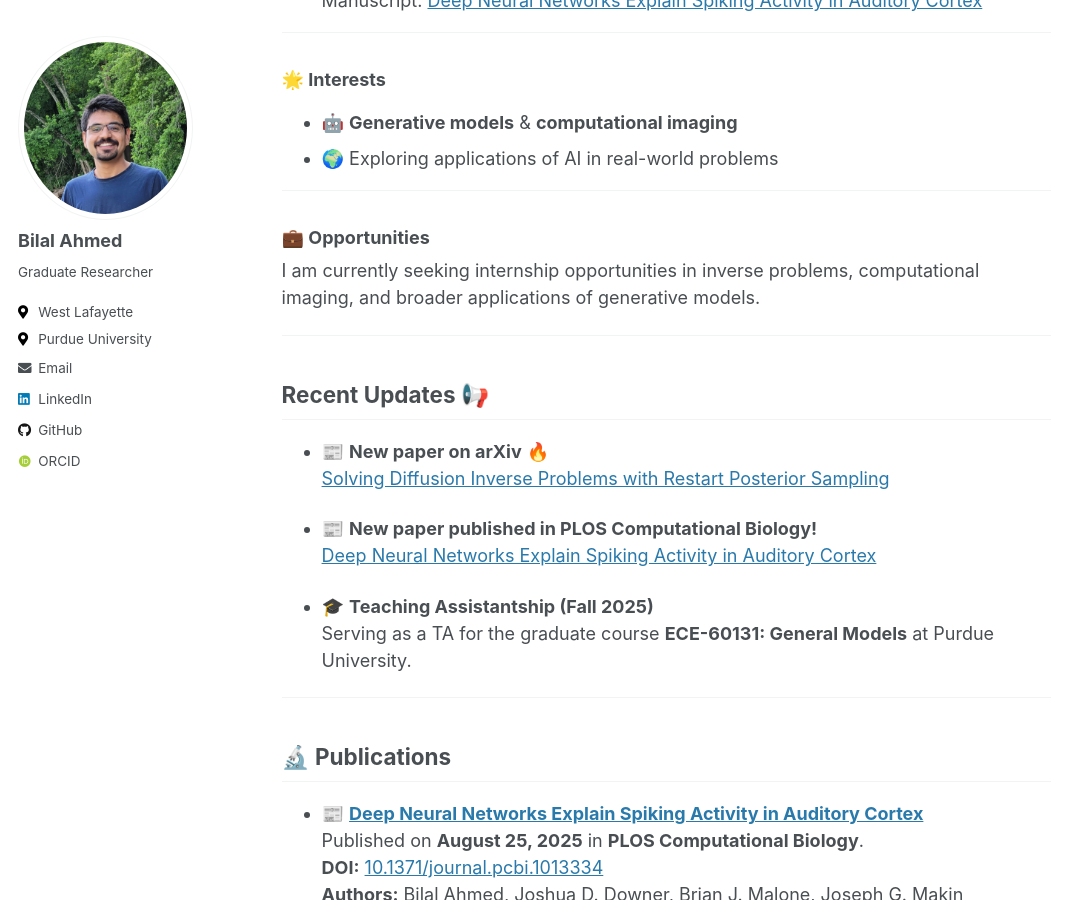
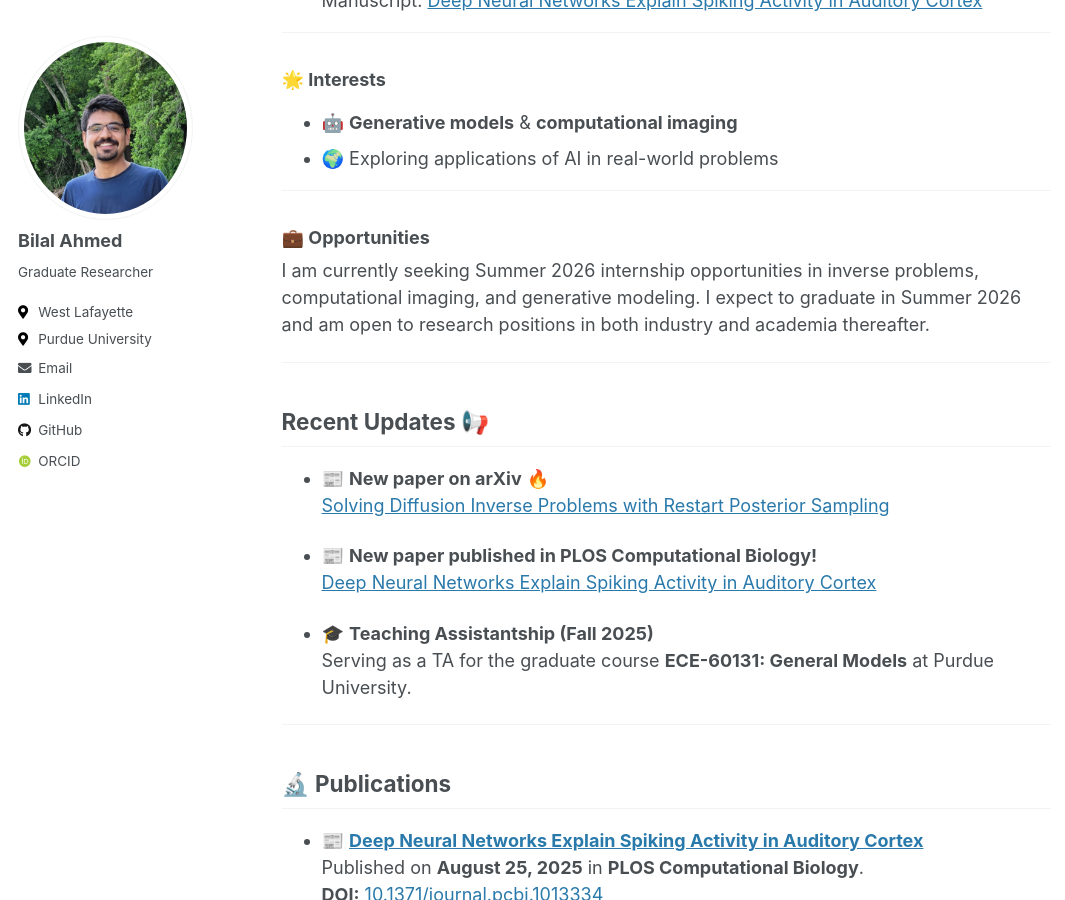
Before and after one commit to bilalhsp/bilalhsp.github.io, a Jekyll site: the page built from _pages/home.md, in a window 1280 px wide and 900 px high, scrolled down 512 px. Shown: the whole window, without its empty margins (0-1065 px from the left). Built offline with Jekyll 4.4.1, drawn with Linux system fonts in a browser that asks for light colours; some web fonts are replaced.

Commit message:
Revise internship details for Summer 2026
Updated internship availability and graduation timeline.

```diff
--- a/_pages/home.md
+++ b/_pages/home.md
@@ -30,7 +30,7 @@ I am a PhD student in **AI & Neuroscience** at **Purdue University** (West Lafay
 
 ### 💼 Opportunities
 
-I am currently seeking internship opportunities in inverse problems, computational imaging, and broader applications of generative models.
+I am currently seeking Summer 2026 internship opportunities in inverse problems, computational imaging, and generative modeling. I expect to graduate in Summer 2026 and am open to research positions in both industry and academia thereafter.
 
 ---
 
```
